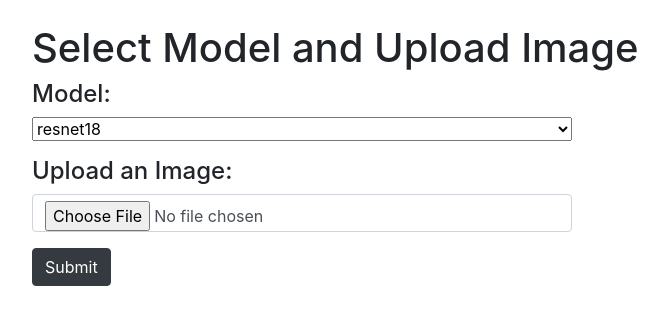
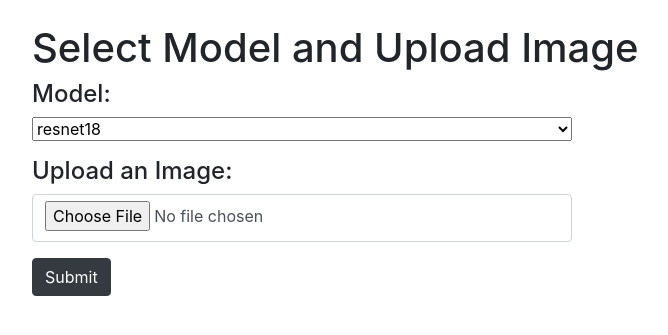
Before and after one commit to unica-isde/isde-projects-2024-F, a FastAPI app: page /upload in a window 1280 px wide. Shown: the part 56-391 px from the top of the page, without its empty margins (68-736 px from the left). Run offline with FastAPI, Linux system fonts and the light colour scheme; some libraries are stand-ins or nearby versions.

Commit message:
Created an upload folder to store uploaded images and updated the frontend to maintain a consistent style across all webpages.

```diff
--- a/app/templates/classification_upload.html
+++ b/app/templates/classification_upload.html
@@ -17,7 +17,7 @@
 
             <div class="mb-3">
                 <h4 class="text-left">Upload an Image:</h4>
-                <input type="file" name="file" class="form-control w-50" id="imageUpload">
+                <input type="file" name="file" class="form-control w-50 h-50" id="imageUpload" style="padding-bottom: 10px">
             </div>
 
             <button type="submit" class="btn btn-dark">Submit</button>
@@ -29,4 +29,5 @@
         document.querySelector("select[name='image_id']").disabled = this.files.length > 0;
     });
 </script>
+
 {% endblock %}
--- a/app/templates/classification_upload_output.html
+++ b/app/templates/classification_upload_output.html
@@ -32,8 +32,7 @@
                         <h2 id="waitText"></h2>
                     </div>
                 </div>
-                <a class="btn btn-secondary mt-3" href="/classifications" role="button">Back</a>
-                <a class="btn btn-secondary mt-3" href="/editor" role="button" style=" padding-left: 10px ">Edit Image</a>
+                <a class="btn btn-secondary mt-3" href="/upload" role="button">Back</a>
                 <a class="btn btn-secondary mt-3" onclick="downloadPLOT('classificationOutput')" role="button" style=" padding-left: 10px; background-color: darkslategray ">Dowload Plot </a>
                 <a class="btn btn-secondary mt-3" onclick="downloadClassificationJSON('classificationOutput')" role="button" style=" padding-left: 10px; background-color: darkslategray ">Dowload Results</a>
 
```
Also changed, not shown: app/static/uploads/readme.txt (added).
